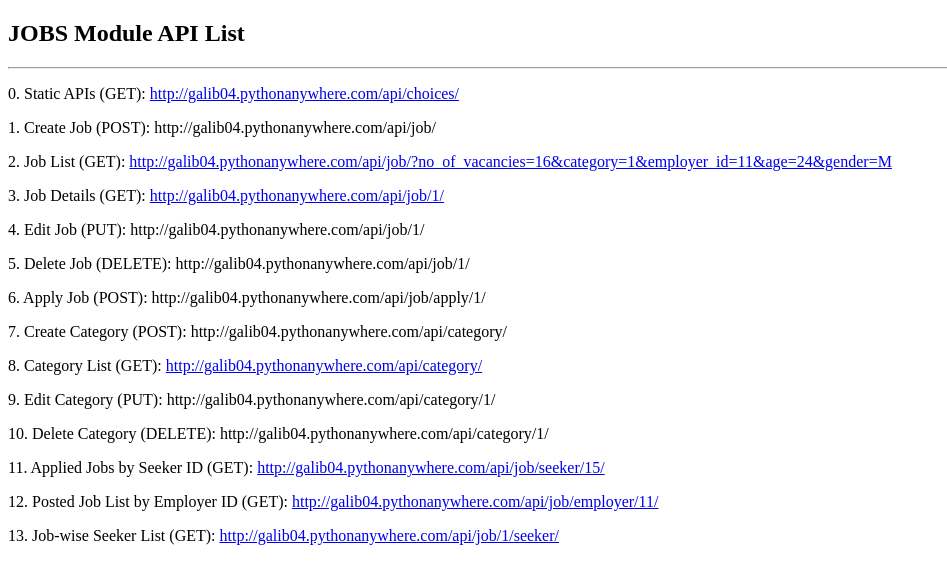
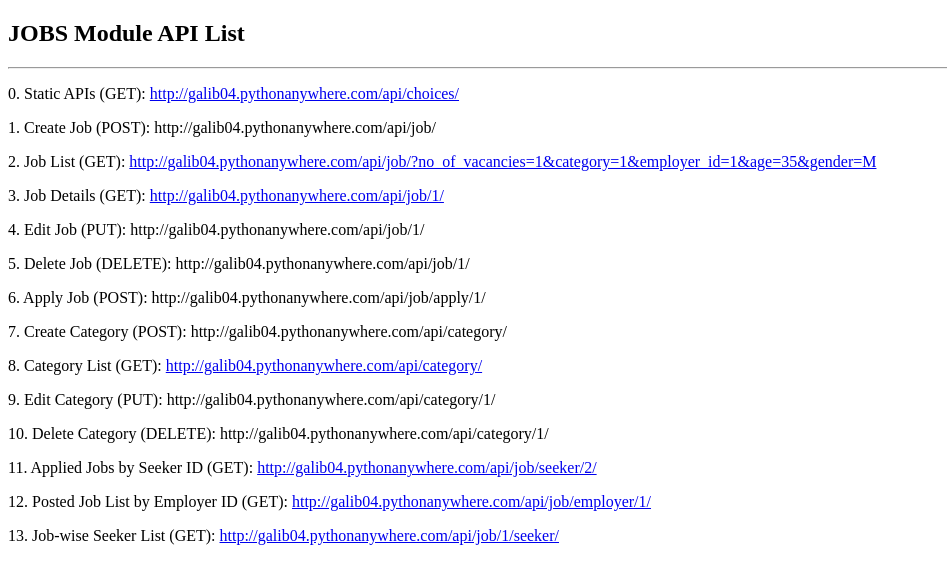
Before and after one commit to siyam04/jobs-service-combined, a Django app: page / in a window 1280 px wide. Shown: the top 584 px of the page, without its empty margins (0-947 px from the left). Run offline with Django 3.2, Linux system fonts and the light colour scheme.

Commit message:
Update home.html

```diff
--- a/templates/home.html
+++ b/templates/home.html
@@ -18,8 +18,8 @@
     <p>1. Create Job (POST): http://galib04.pythonanywhere.com/api/job/</p>
 
     <p>2. Job List (GET):
-        <a href="http://galib04.pythonanywhere.com/api/job/?no_of_vacancies=16&category=1&employer_id=11&age=24&gender=M" target="_blank">
-            http://galib04.pythonanywhere.com/api/job/?no_of_vacancies=16&category=1&employer_id=11&age=24&gender=M
+        <a href="http://galib04.pythonanywhere.com/api/job/?no_of_vacancies=1&category=1&employer_id=1&age=35&gender=M" target="_blank">
+            http://galib04.pythonanywhere.com/api/job/?no_of_vacancies=1&category=1&employer_id=1&age=35&gender=M
         </a>
     </p>
 
@@ -48,14 +48,14 @@
     <p>10. Delete Category (DELETE): http://galib04.pythonanywhere.com/api/category/1/</p>
 
     <p>11. Applied Jobs by Seeker ID (GET):
-        <a href="http://galib04.pythonanywhere.com/api/job/seeker/15/" target="_blank">
-            http://galib04.pythonanywhere.com/api/job/seeker/15/
+        <a href="http://galib04.pythonanywhere.com/api/job/seeker/2/" target="_blank">
+            http://galib04.pythonanywhere.com/api/job/seeker/2/
         </a>
     </p>
 
     <p>12. Posted Job List by Employer ID (GET):
-        <a href="http://galib04.pythonanywhere.com/api/job/employer/11/" target="_blank">
-            http://galib04.pythonanywhere.com/api/job/employer/11/
+        <a href="http://galib04.pythonanywhere.com/api/job/employer/1/" target="_blank">
+            http://galib04.pythonanywhere.com/api/job/employer/1/
         </a>
     </p>
 
```
